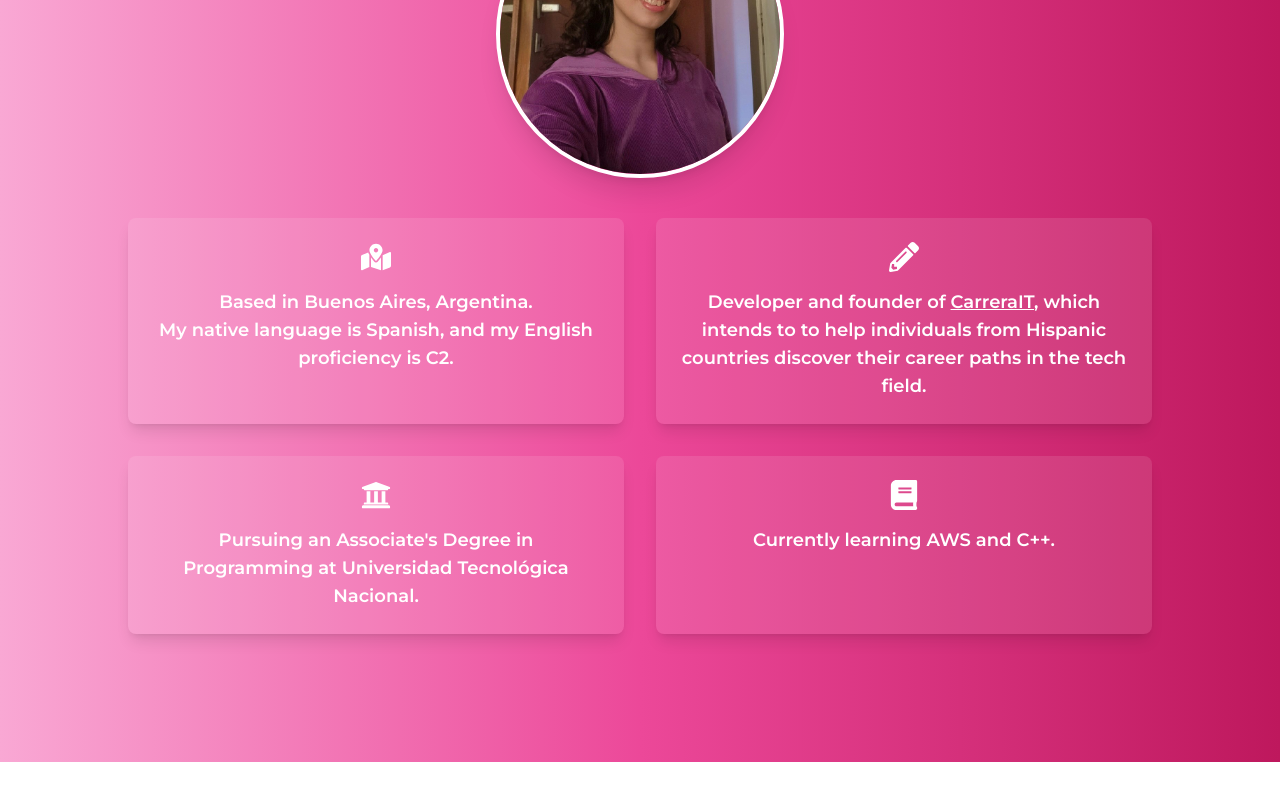
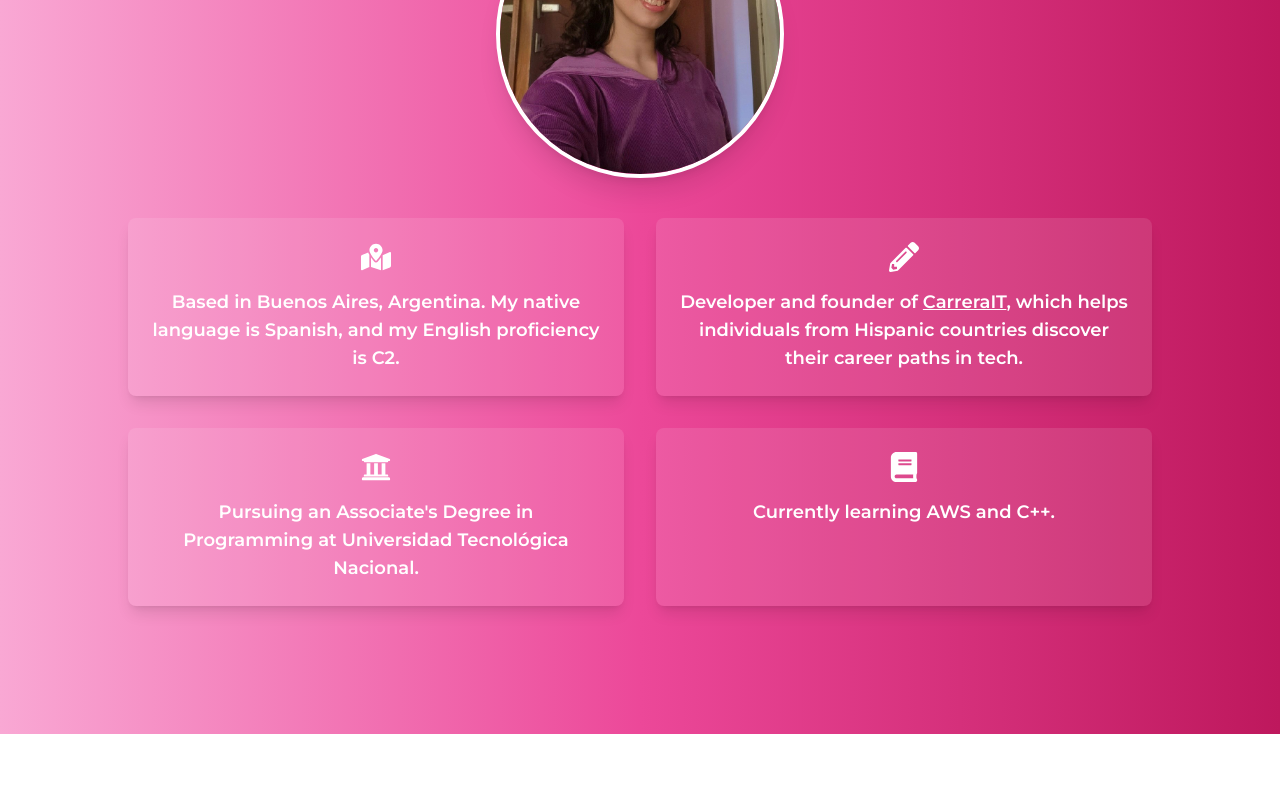
Before and after one commit to aronmilenait/portfolio, a Next.js app in the folder portfolio/: page / in a window 1280 px wide. Shown: the part 378-1178 px from the top of the page. Built offline with nearby package versions, Linux system fonts and the light colour scheme.

Commit message:
Create the AboutCard component.

```diff
--- /dev/null
+++ b/portfolio/src/components/AboutCard.tsx
@@ -0,0 +1,15 @@
+import { ReactNode } from "react";
+
+interface AboutCardProps {
+  icon: ReactNode;
+  text: ReactNode;
+}
+
+const AboutCard = ({ icon, text }: AboutCardProps) => (
+  <div className="bg-white bg-opacity-10 p-6 rounded-lg shadow-lg flex flex-col items-center">
+    {icon}
+    <p className="text-lg text-white font-semibold">{text}</p>
+  </div>
+);
+
+export default AboutCard;
--- a/portfolio/src/components/Home.tsx
+++ b/portfolio/src/components/Home.tsx
@@ -7,6 +7,7 @@ import {
   FaMapMarkedAlt,
   FaUniversity,
 } from "react-icons/fa";
+import AboutCard from "./AboutCard";
 
 const fadeInUp = {
   initial: { opacity: 0, y: -50 },
@@ -55,20 +56,19 @@ export const Home = () => {
             <Image src="/myself.jpeg" alt="Photo of Milena Sol Aron" fill />
           </div>
         </motion.div>
+
         <motion.div
-          className="text-xl mt-12 text-center grid grid-cols-1 sm:grid-cols-2 lg:grid-cols-* gap-8"
+          className="text-xl mt-12 text-center grid grid-cols-1 sm:grid-cols-2 lg:grid-cols-2 gap-8"
           {...fadeIn}
         >
-          <div className="bg-white bg-opacity-10 p-6 rounded-lg shadow-lg flex flex-col items-center">
-            <FaMapMarkedAlt className="text-3xl text-white mb-4" />
-            <p className="text-lg text-white font-semibold">
-              Based in Buenos Aires, Argentina. <br></br>
-              My native language is Spanish, and my English proficiency is C2.
-            </p>
-          </div>
-          <div className="bg-white bg-opacity-10 p-6 rounded-lg shadow-lg flex flex-col items-center">
-            <FaPencilAlt className="text-3xl text-white mb-4" />
-            <p className="text-lg text-white font-semibold">
+          <AboutCard
+            icon={<FaMapMarkedAlt className="text-3xl text-white mb-4" />}
+            text="Based in Buenos Aires, Argentina. My native language is Spanish, and my English proficiency is C2."
+          />
+          <AboutCard
+            icon={<FaPencilAlt className="text-3xl text-white mb-4" />}
+            text={
+              <>
                 Developer and founder of{" "}
                 <a
                   href="https://carrerait.vercel.app"
@@ -78,23 +78,19 @@ export const Home = () => {
                 >
                   CarreraIT
                 </a>
-              , which intends to to help individuals from Hispanic countries
-              discover their career paths in the tech field.
-            </p>
-          </div>
-          <div className="bg-white bg-opacity-10 p-6 rounded-lg shadow-lg flex flex-col items-center">
-            <FaUniversity className="text-3xl text-white mb-4" />
-            <p className="text-lg text-white font-semibold">
-              Pursuing an Associate&apos;s Degree in Programming at Universidad
-              Tecnológica Nacional.
-            </p>
-          </div>
-          <div className="bg-white bg-opacity-10 p-6 rounded-lg shadow-lg flex flex-col items-center">
-            <FaBook className="text-3xl text-white mb-4" />
-            <p className="text-lg text-white font-semibold">
-              Currently learning AWS and C++.
-            </p>
-          </div>
+                , which helps individuals from Hispanic countries discover their
+                career paths in tech.
+              </>
+            }
+          />
+          <AboutCard
+            icon={<FaUniversity className="text-3xl text-white mb-4" />}
+            text="Pursuing an Associate's Degree in Programming at Universidad Tecnológica Nacional."
+          />
+          <AboutCard
+            icon={<FaBook className="text-3xl text-white mb-4" />}
+            text="Currently learning AWS and C++."
+          />
         </motion.div>
       </div>
     </section>
```
Lines whose indentation alone changed are shown as unchanged.
